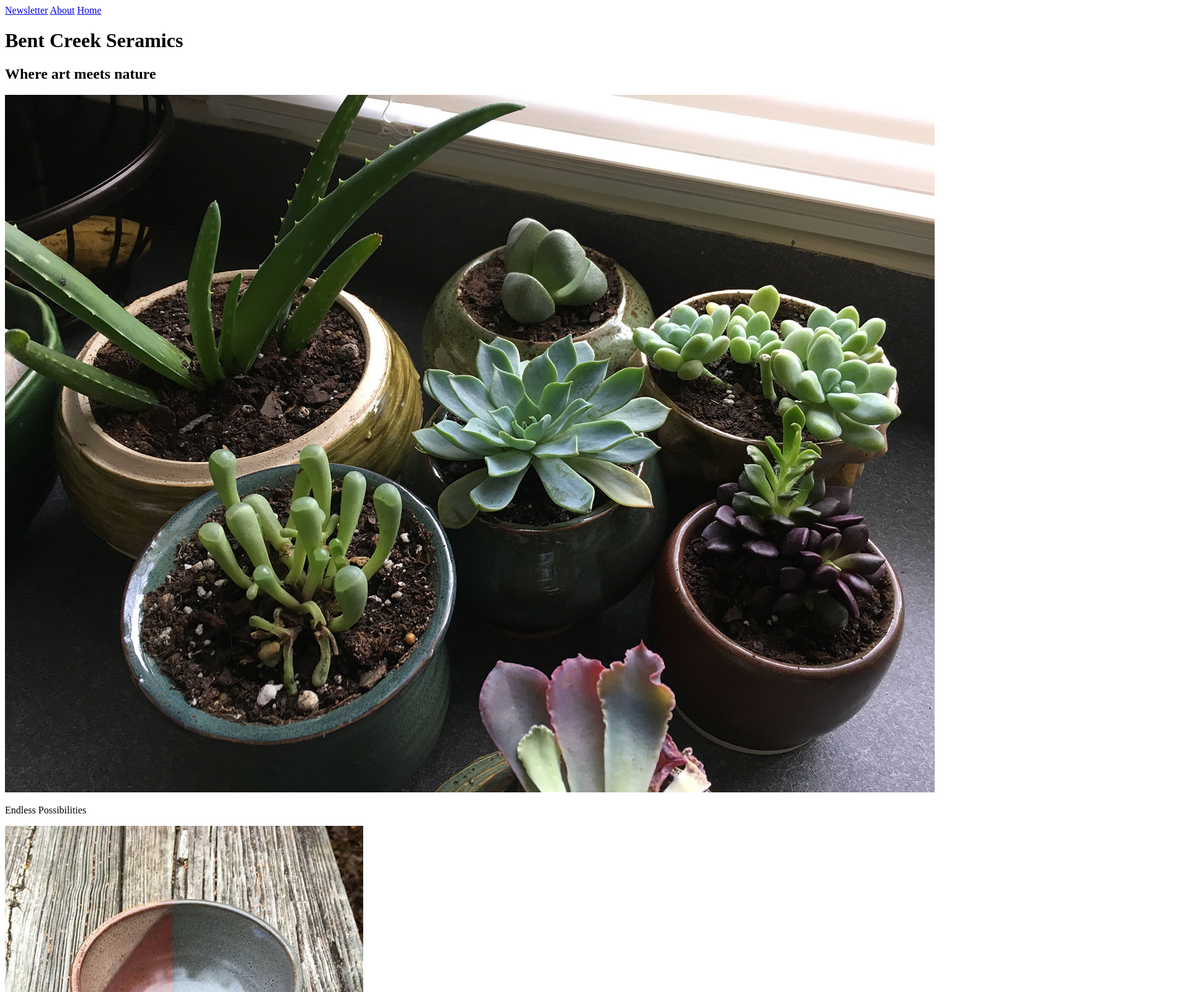
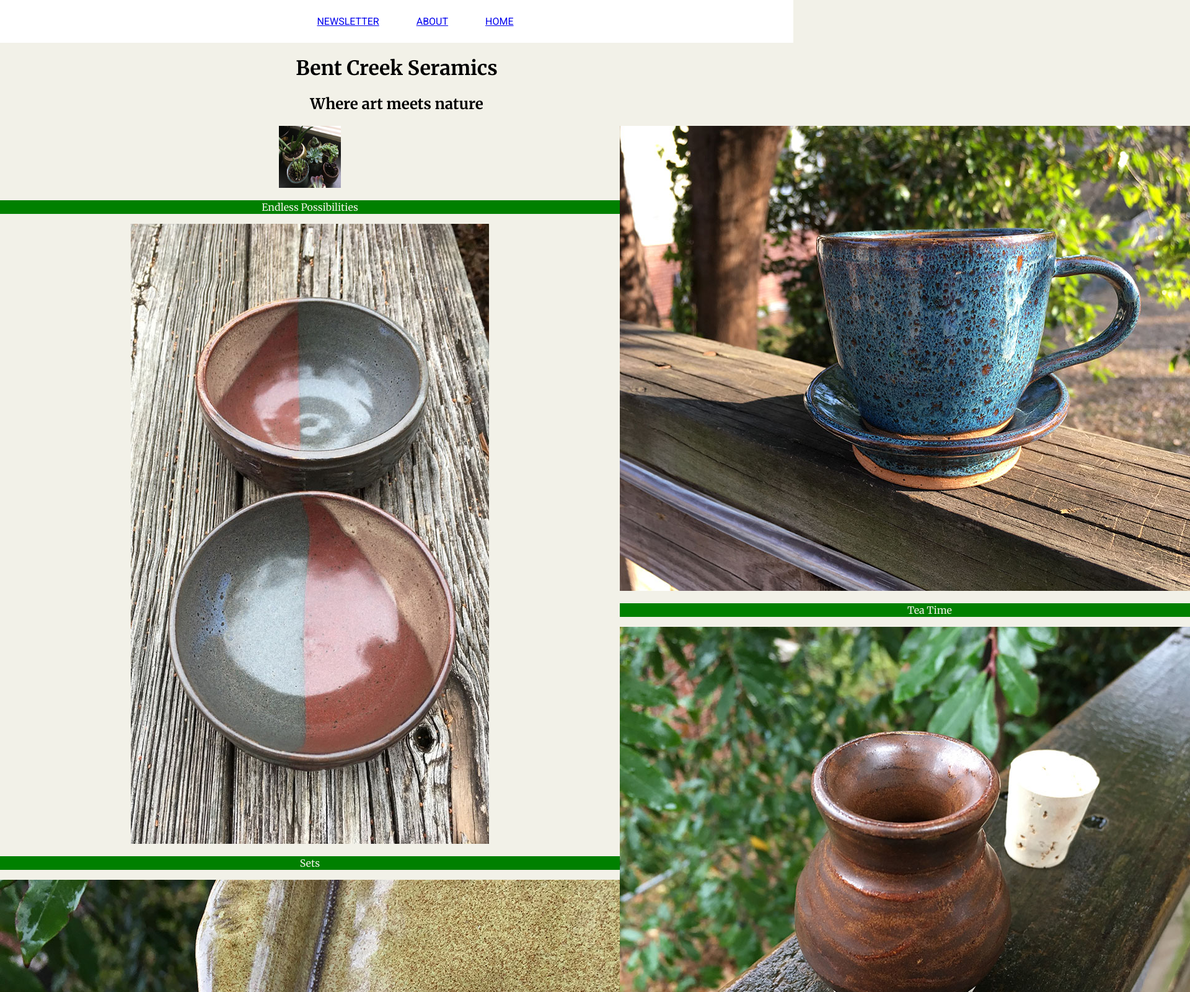
Before and after one commit to bbryant7/Week1_Project_Bent-Creek, a plain HTML site: page index.html in a window 1280 px wide. Shown: the top 1600 px of the page at 62% size, 1920 px wide, since content can reach past the window. Drawn offline with Linux system fonts and the light colour scheme.

Commit message:
begin css work

```diff
--- a/index.html
+++ b/index.html
@@ -11,30 +11,68 @@
 </head>
 
 <body>
+  <!-- Navigation section -->
+  <header>
     <nav class=main-nav>
       <a href="../images/optimized/bent-creek-logo.png"></a>
       <a href="newsletter.html">Newsletter</a>
       <a href="about.html">About</a>
       <a href="index.html">Home</a>
     </nav>
+  </header>
 
+
+
+<!-- Titles and images -->
+<main>
+  <div class="title">
    <h1>Bent Creek Seramics</h1>
    <h2> Where art meets nature</h2>
+ </div>
 
-  <img src="./images/optimized/product-1.jpg" alt="Image of potted suculant plants.">
+ <div class="images">
+   <div class="row1">
+     <div>
+       <img src="./images/optimized/product-1.jpg" alt="Image of potted suculant plants." id=
+       "picture1" width= "100px" height="100px">
        <p>Endless Possibilities</p>
-  <img src="./images/optimized/product-2.jpg"  alt="Red and brown ceramic dishware set.">
+     </div>
+      <div>
+        <img src="./images/optimized/product-2.jpg"  alt="Red and brown ceramic dishware set." id=
+        "picture2">
         <p>Sets</p>
-  <img src="./images/optimized/product-3.jpg" alt="Image of textured plate.">
+      </div>
+      <div>
+        <img src="./images/optimized/product-3.jpg" alt="Image of textured plate." id=
+        "picture3">
         <p>Textures</p>
-  <img src="./images/optimized/product-4.jpg" alt="Blue spotted cermamic tea mug.">
+      </div>
+    </div>
+    <div class=row2>
+      <div>
+        <img src="./images/optimized/product-4.jpg" alt="Blue spotted cermamic tea mug." id=
+        "picture4">
         <p>Tea Time</p>
-  <img src="./images/optimized/product-5.jpg" alt="Brown ceramic jar.">
+      </div>
+      <div>
+        <img src="./images/optimized/product-5.jpg" alt="Brown ceramic jar." id=
+        "picture5">
         <p>Jars and Containers</p>
-  <img src="./images/optimized/product-6.jpg" alt="Brown ceramic bowl and spotted ceramic jar">
+      </div>
+      <div>
+        <img src="./images/optimized/product-6.jpg" alt="Brown ceramic bowl and spotted ceramic jar" id=
+        "picture6">
         <p>Wasabi and Saki</p>
-  <img src="./images/optimized/product-7.jpg" alt="Textured ceramic drink mug.">
+      </div>
+      <div>
+        <img src="./images/optimized/product-7.jpg" alt="Textured ceramic drink mug." id=
+        "picture7">
         <p>Sippin' on Sunshine</P>
+      </div>
+    </div>
+  </div>
+
+</main>
 
 <footer>
   <p>Copyright 2017, Bent Creek Ceramics </p>
--- a/styles.css
+++ b/styles.css
@@ -1,5 +1,88 @@
+Body {
 font-family: 'Merriweather', serif;
-font-family: 'Roboto', sans-serif;
+background-color: #F2F1E8;
+margin: 0 auto;
+text-align: center;
+
+
+}
+
+nav {
+    background-color: #FFFFFF;
+    padding-top: 25px;
+    padding-bottom: 25px;
+    display: flex;
+    text-align: center;
+
+    justify-content: center;
+}
+nav a{
+  font-family: 'Roboto', sans-serif;
+  text-transform: uppercase;
+  text-align: center;
+  margin-left: 30px;
+  margin-right: 30px;
+
+
+
+}
+
+h1 h2{
+  text-align: center;
+  font-weight: 100px;
+}
+
+
+
+.images {
+  display: flex;
+  flex-basis: 100%;
+
+
+}
+
+#row {
+  flex-direction:row;
+}
+
+.images p {
+  border: 1px solid green;
+  background-color: green;
+  color: #F2F1E8;
+  padding:
+
+}
+/* picture sizing last resor
+
+
+#picture2 {
+
+}
+#picture3 {
+
+}
+
+#picture4 {
+
+}
+
+#picture5 {
+
+}
+#picture6 {
+
+}
+#picture7 {
+
+}
+*/
+
+
+
+
+footer {
+
+}
 
 /*
 Colors:
```
Lines whose indentation alone changed are shown as unchanged.
